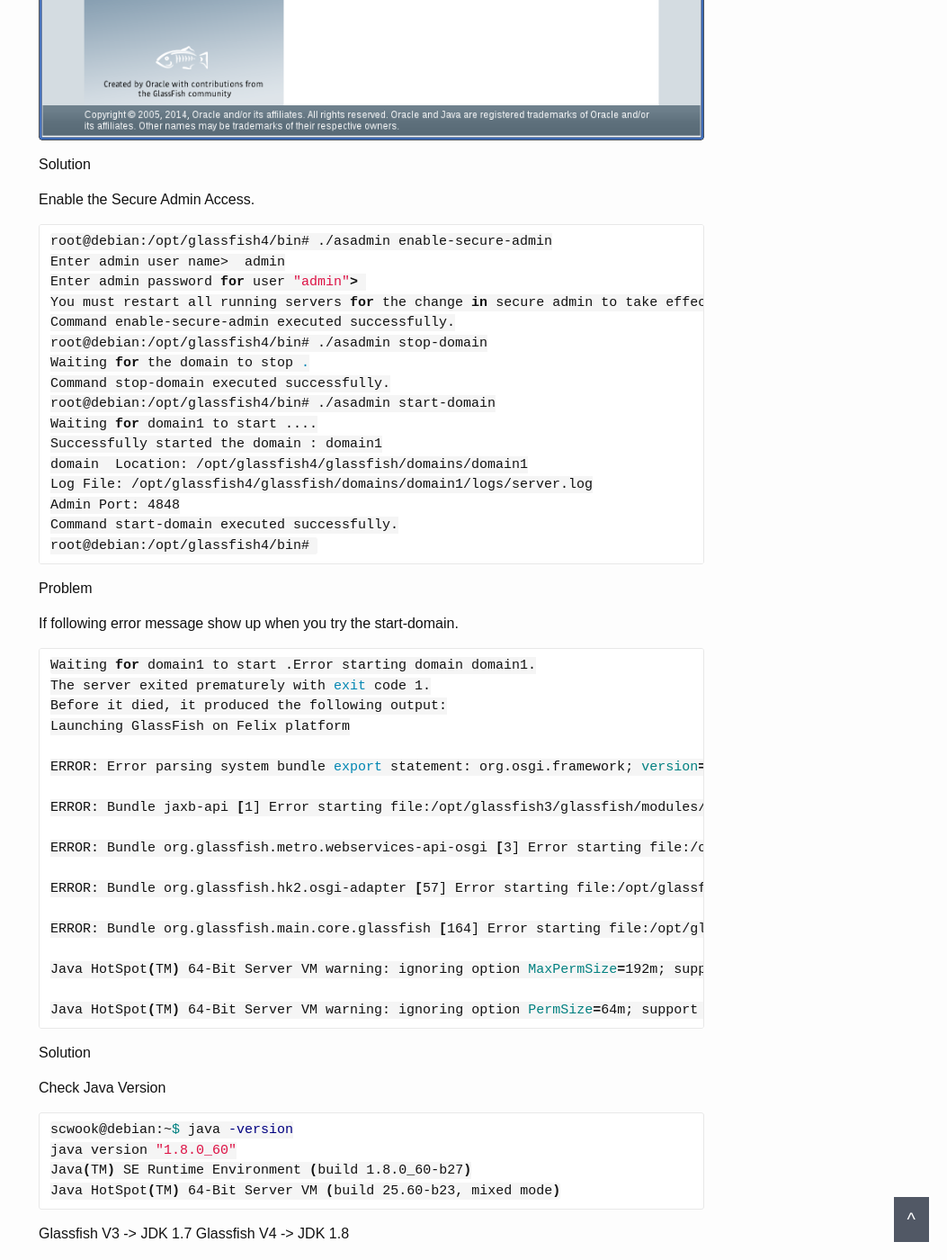
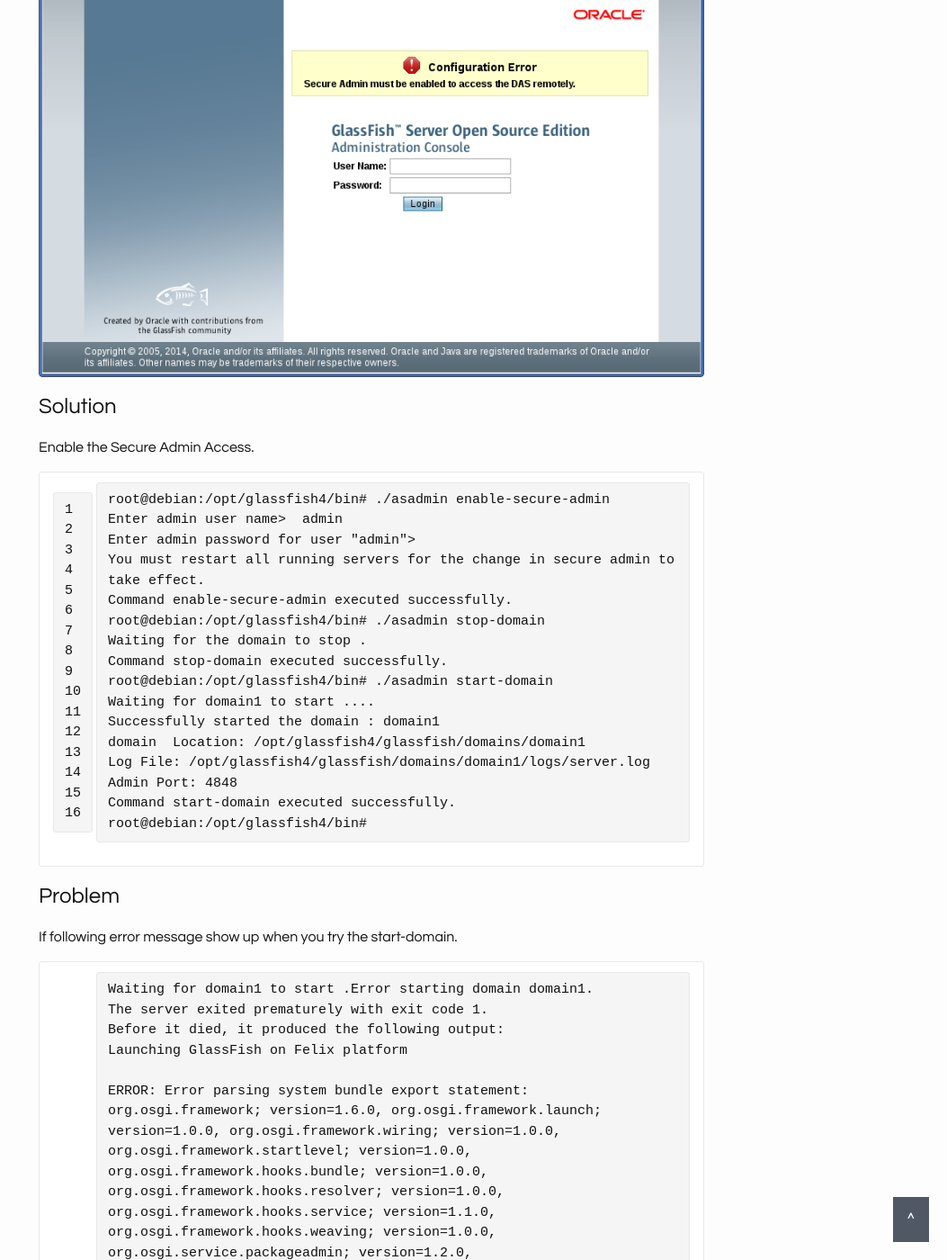
Before and after one commit to scwook/scwook.github.io, a Jekyll site: the page built from _posts/2016-09-11-glassfish-installation-in-debins-jessie-en.md, in a window 1280 px wide and 1400 px high, scrolled down 6886 px. Shown: the whole window at 90% size, without its empty margins (227-1280 px from the left). Built offline with Jekyll 4.4.1, drawn with Linux system fonts in a browser that asks for light colours; some of the changed text lies outside the part shown.

Commit message:
Update on font

````diff
--- a/Gemfile
+++ b/Gemfile
@@ -11,8 +11,9 @@
 # Happy Jekylling!
 gem "jekyll", "3.2.1"
 
+gem 'github-pages'
 # This is the default theme for new Jekyll sites. You may change this to anything you like.
-gem "minima"
+#gem "minima"
 
 # If you want to use GitHub Pages, remove the "gem "jekyll"" above and
 # uncomment the line below. To upgrade, run `bundle update github-pages`.
--- a/_config.yml
+++ b/_config.yml
@@ -26,4 +26,8 @@
 
 # Build settings
 markdown: kramdown
+kramdown:
+  use_coderay: true
+  coderay:
+    coderay_line_numbers: nil
 #theme: minima
--- a/_posts/2016-09-11-glassfish-installation-in-debins-jessie-en.md
+++ b/_posts/2016-09-11-glassfish-installation-in-debins-jessie-en.md
@@ -5,23 +5,22 @@
 ---
 Before installation of the glassfish, make sure of java version. the Glassfish V3 need the JDK 1.7.0 and the Glassfish V4 need the JDK 1.8.0.
 
-```bash
+~~~
 scwook@debian:~$ java -version
 java version "1.8.0_91"
 Java(TM) SE Runtime Environment (build 1.8.0_91-b14)
 Java HotSpot(TM) 64-Bit Server VM (build 25.91-b14, mixed mode)
-```
+~~~
 If you need to install the new Java, Please refer to `Java Installation in Debian Jessie`
 
-
-### Glassfish V3
-
+Glassfish V3
+-------------
 Glassfish V3 can be downloaded from the [Oracle download web page](http://www.oracle.com/technetwork/java/javaee/downloads/index.html).
 Run the file as superuser.
 
-```bash
+~~~
 root@debian:/Downloads# bash ogs-3.1.2.2-unix.sh
-```
+~~~
 When installation menu show up, Click next.
 
 ![Glassfish Installtion Start Up Menu]({{site.url}}/images/glassfish_inst_capture_1.png)
@@ -62,7 +61,7 @@
 
 Extract the zip file and run the glassfish demon.
 
-```bash
+~~~
 root@debian:~# unzip glassfish-4.1.1.zip -d /opt/
 root@debian:~# cd /opt/glassfish4/bin/
 root@debian:/opt/glassfish4/bin# ./asadmin start-domain
@@ -72,32 +71,38 @@
 Log File: /opt/glassfish4/glassfish/domains/domain1/logs/server.log
 Admin Port: 4848
 Command start-domain executed successfully.
-```
+~~~
 In order to test, Try pointing your browser to localhost or server ip address.
 
 http://localhost:4848 or http://[Server IP Address]:4848
 
 The admin password can be modified by change-admin-password command.
 
-```bash
+~~~
 root@debian:/opt/glassfish4/bin# ./asadmin change-admin-password
 Enter admin user name [default: admin]>admin
 
 Enter the admin password> [Just remain empty]
 Enter the new admin password> [New Password]
 Enter the new admin password again> [New Password]
-```
+~~~
 
-### Touble Shooting
-#### Problem
+* * *
+
+Touble Shooting
+===============
+
+Problem
+--------
 If the following error message show up when you try to access to glassfish server remotely.
 
 ![Glassfish V4 Download Page]({{site.url}}/images/glassfish_remote_login.png)
 
-#### Solution
+Solution
+--------
 Enable the Secure Admin Access.
 
-```bash
+~~~
 root@debian:/opt/glassfish4/bin# ./asadmin enable-secure-admin
 Enter admin user name>  admin
 Enter admin password for user "admin">
@@ -114,11 +119,13 @@
 Admin Port: 4848
 Command start-domain executed successfully.
 root@debian:/opt/glassfish4/bin#
-```
-#### Problem
+~~~
+
+Problem
+-------
 If following error message show up when you try the start-domain.
 
-```bash
+~~~
 Waiting for domain1 to start .Error starting domain domain1.
 The server exited prematurely with exit code 1.
 Before it died, it produced the following output:
@@ -137,33 +144,36 @@
 Java HotSpot(TM) 64-Bit Server VM warning: ignoring option MaxPermSize=192m; support was removed in 8.0
 
 Java HotSpot(TM) 64-Bit Server VM warning: ignoring option PermSize=64m; support was removed in 8.0
-```
+~~~
 
-#### Solution
+Solution
+--------
 Check Java Version
-```bash
+~~~
 scwook@debian:~$ java -version
 java version "1.8.0_60"
 Java(TM) SE Runtime Environment (build 1.8.0_60-b27)
 Java HotSpot(TM) 64-Bit Server VM (build 25.60-b23, mixed mode)
-```
+~~~
 Glassfish V3 -> JDK 1.7
 Glassfish V4 -> JDK 1.8
 
-#### Problem
+Problem
+-------
 If you have face the problem for JAVA_HOME PATH error.
-```bash
+~~~
 Could not locate a suitable jar utility.
 Please ensure that you have Java 6 or newer installed on your system and accessible in your PATH or by setting JAVA_HOME
-```
+~~~
 
-#### Solution
+Solution
+--------
 There are two solutions.
 1. Point to JAVA_HOME path manually.
-```bash
+~~~
 root@debian:~# export JAVA_HOME=/opt/jdk1.7.0_79
-```
+~~~
 2. Install the java-wrapper package.
-```bash
+~~~
 root@debian:~# aptitude install java-wrappers
-```
+~~~
--- a/_sass/_base.scss
+++ b/_sass/_base.scss
@@ -139,7 +139,8 @@
 
 pre {
     padding: 8px 12px;
-    overflow-x: scroll;
+    white-space: pre-wrap;
+/*    overflow-x: hidden; */
 
     > code {
         border: 0;
--- a/css/main.scss
+++ b/css/main.scss
@@ -2,11 +2,10 @@
 # Only the main Sass file needs front matter (the dashes are enough)
 ---
 @charset "utf-8";
-
-
+@import 'https://fonts.googleapis.com/css?family=Questrial';
 
 // Our variables
-$base-font-family: "Raleway",Arial,sans-serif;
+$base-font-family: 'Questrial',sans-serif;
 $base-font-size:   16px;
 $small-font-size:  $base-font-size * 0.875;
 $base-line-height: 1.5;
````
Also changed, not shown: Gemfile.lock.
